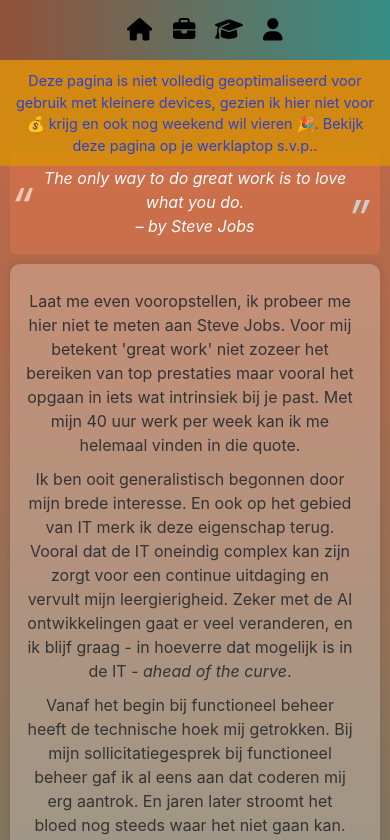
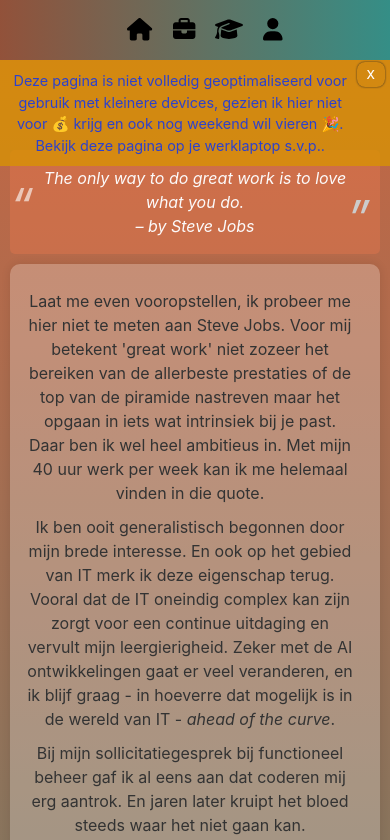
Before and after one commit to tomnovistudentgithub/sollicitatieReact, a React (Vite) app: page /motivatie in a window 390 px wide. Shown: the top 840 px of the page. Built offline with nearby package versions, Linux system fonts and the light colour scheme.

Commit message:
final commit

```diff
--- a/src/App.tsx
+++ b/src/App.tsx
@@ -10,16 +10,19 @@ import Footer from "./component/Footer";
 import About from "./pages/About";
 import Opleiding from "./pages/Opleiding";
 import Motivatie from "./pages/Motivatie";
-
+import WarningContext from "./context/WarningContext";
 function App() {
     const [name, setName] = useState(loadState('name', ''));
-
+    const [showWarning, setShowWarning] = useState(true);
     useEffect(() => {
         saveState('name', name);
     }, [name]);
 
     return (
+
         <Router>
+            <WarningContext.Provider value={{ showWarning, setShowWarning }}>
+                <>
             <NavBar />
             <Routes>
                 <Route path="/" element={<Homepage name={name} setName={setName} />} />
@@ -28,13 +31,13 @@ function App() {
                 <Route path="/opleidingen" element={<Opleiding />} />
                 <Route path="/motivatie" element={<Motivatie />} />
                 <Route path="/about" element={<About />} />
+                <Route path={"*"} element={<h1>Sorry deze pagina bestaat niet</h1>} />
 
 
-
-
-                <Route path={"*"} element={<h1>Sorry deze pagina bestaat niet</h1>} />
             </Routes>
             <Footer />
+</>
+            </WarningContext.Provider>
         </Router>
     );
 }
--- a/src/component/NavBar.jsx
+++ b/src/component/NavBar.jsx
@@ -1,11 +1,29 @@
-import {Link} from "react-router-dom";
+import {Link, useLocation} from "react-router-dom";
 import { FontAwesomeIcon } from '@fortawesome/react-fontawesome';
 import {faBriefcase, faGraduationCap, faEnvelope, faHome, faUser} from '@fortawesome/free-solid-svg-icons';
 import './navbar.css';
 import {NavLink} from "react-router-dom";
 import WarningMessage from "./WarningMessage.jsx";
+import { useNavigate } from 'react-router-dom';
+import {useContext, useEffect, useState} from "react";
+import WarningContext from "../context/WarningContext.js";
+
 
 function NavBar() {
+  const location = useLocation();
+  const { showWarning, setShowWarning } = useContext(WarningContext);
+
+  useEffect(() => {
+    const handlePopState = () => {
+    };
+
+    window.addEventListener('popstate', handlePopState);
+
+    return () => {
+      window.removeEventListener('popstate', handlePopState);
+    };
+  }, [location]);
+
   return (
       <div className="navbar-outer-container" id="navbarId">
         <nav className="navbar-inner-container">
@@ -32,7 +50,7 @@ function NavBar() {
             </li>
           </ul>
         </nav>
-        <WarningMessage />
+        {showWarning && <WarningMessage closeWarning={() => setShowWarning(false)} />}
       </div>
 
   );
--- a/src/component/WarningMessage.jsx
+++ b/src/component/WarningMessage.jsx
@@ -1,10 +1,14 @@
 import React from 'react';
 import './Warningmessage.css';
 
-const WarningMessage = () => {
+function WarningMessage({ closeWarning }) {
     return (
         <div className="warning-message">
-            <p>Deze pagina is niet volledig geoptimaliseerd voor gebruik met kleinere devices, gezien ik hier niet voor 💰 krijg en ook nog weekend wil vieren 🎉. Bekijk deze pagina op je werklaptop s.v.p.. </p>
+            <button className="close-button" onClick={closeWarning}>X</button>
+            <div className="warning-message-content">
+            <p>Deze pagina is niet volledig geoptimaliseerd voor gebruik met kleinere devices, gezien ik hier niet voor
+                💰 krijg en ook nog weekend wil vieren 🎉. Bekijk deze pagina op je werklaptop s.v.p.. </p>
+            </div>
         </div>
     );
 };
--- a/src/component/Warningmessage.css
+++ b/src/component/Warningmessage.css
@@ -15,5 +15,24 @@
 @media (max-width: 1000px) {
     .warning-message {
         display: block;
+
+    }
+
+    .warning-message-content {
+        width: 92%;
+    }
+
+    .close-button {
+        position: absolute;
+        top: 2px;
+        right: 5px;
+        background: none;
+        border: none;
+        font-size: 12px;
+        color: white;
+        cursor: pointer;
+        box-shadow: #242424 0px 0px 2px;
+        padding: 5px 10px;
+
     }
 }
--- /dev/null
+++ b/src/context/WarningContext.js
@@ -0,0 +1,5 @@
+import { createContext } from 'react';
+
+const WarningContext = createContext();
+
+export default WarningContext;
--- a/src/pages/Motivatie.jsx
+++ b/src/pages/Motivatie.jsx
@@ -1,13 +1,26 @@
-import React, {useState} from 'react';
+import React, {useContext, useEffect, useState} from 'react';
 import './motivatie.css';
 import inviteGif from '../assets/i74.gif';
 import rejectGif from '../assets/angrycat.gif';
+import WarningContext from "../context/WarningContext.js";
 
 function Motivatie() {
         const [showModal, setShowModal] = useState(false);
         const [modalContent, setModalContent] = useState('');
+        const { showWarning, setShowWarning } = useContext(WarningContext);
+
+
     const [rejectButtonText, setRejectButtonText] = useState('Kandidaat afwijzen');
     const [inviteButtonText, setInviteButtonText] = useState('Uitnodigen op gesprek');
+
+    useEffect(() => {
+        if (showModal) {
+            setShowWarning(false);
+        } else {
+            setShowWarning(true);
+        }
+    }, [showModal]);
+
     const handleInviteClick = () => {
         setModalContent(<><p>Beste collega, top dat je me op gesprek wilt laten komen. <br></br>Bespreek het nog even ondeling met jullie team, maar ik kom graag op gesprek! <br></br> Groet, Tom </p><img src={inviteGif} alt="Invite GIF" /></>); // Add the img tag here
         setShowModal(true);
@@ -46,20 +59,18 @@ function Motivatie() {
 
                 <div className="motivatie-content-container">
                     <p>Laat me even vooropstellen, ik probeer me hier niet te meten aan Steve Jobs. Voor mij betekent
-                        'great work' niet zozeer het bereiken van top prestaties maar vooral het opgaan in iets wat
-                        intrinsiek bij je past. Met mijn 40 uur werk per week kan ik me helemaal vinden in die
+                        'great work' niet zozeer het bereiken van de allerbeste prestaties of de top van de piramide nastreven maar het opgaan in iets wat
+                        intrinsiek bij je past. Daar ben ik wel heel ambitieus in. Met mijn 40 uur werk per week kan ik me helemaal vinden in die
                         quote. </p>
 
                     <p>Ik ben ooit generalistisch begonnen door mijn brede interesse. En ook op het gebied van IT merk
                         ik deze eigenschap terug. Vooral dat de IT oneindig complex kan zijn zorgt voor een
                         continue uitdaging en vervult mijn leergierigheid. Zeker met de AI ontwikkelingen gaat er veel
-                        veranderen, en ik blijf graag - in hoeverre dat mogelijk is in de IT - <i>ahead of the curve</i>.
+                        veranderen, en ik blijf graag - in hoeverre dat mogelijk is in de wereld van IT - <i>ahead of the curve</i>.
                     </p>
 
-                    <p>Vanaf het begin bij functioneel beheer heeft de technische hoek mij getrokken. Bij mijn
-                        sollicitatiegesprek bij functioneel beheer gaf ik al eens aan dat coderen mij erg
-                        aantrok. En jaren later stroomt het bloed nog steeds waar het niet gaan kan. Of ja: uiteindelijk
-                        stroomt het toch die kant op.</p>
+                    <p>Bij mijn sollicitatiegesprek bij functioneel beheer gaf ik al eens aan dat coderen mij erg
+                        aantrok. En jaren later kruipt het bloed steeds waar het niet gaan kan.  </p>
 
                     <p>Ik heb bij IM de kans gekregen om een opleiding te starten tot full stack developer en mijn
                         werkplezier is enorm toegenomen sinds ik dit steeds meer in mijn werk toepas. Samen met Caroline
@@ -67,15 +78,18 @@ function Motivatie() {
                         frontend project werken voor de studie. En natuurlijk met collegas om tafel zitten om ideeën uit
                         te werken. </p>
 
+                    <p>En dan volgt dan ook een moeilijke keuze, ben ik bereid een top team te verlaten om sneller die stap te kunnen maken. De invulling van dat antwoord is me nu duidelijk. Wat hierbij enorm helpt is dat ik onderdeel zou blijven van IM. Ik ga mijn best doen om  jullie te overtuigen mij die kans te bieden. </p>
+
                     <p>Ik ben de IT dus alles behalve beu, maar wil er wel een nieuwe invulling aan geven. Ik zie in de
                         toekomst een rol voor me als DevOps. Een technish expert die ook direct met een gebruiker en
                         collega kan schakelen over nieuwe functionaliteit. Die samenwerkt aan het verbeteren van de
                         producten. Ik ben dus geen eenpitter.</p>
 
-                    <p>Qua specifieke ervaring zal ik het afleggen tegen een ervaren mendix consultant. Maar het
+                    <p>Qua specifieke Mendix ervaring zal ik het afleggen tegen een ervaren mendix consultant. Maar het
                         voordeel dat ik meebreng is dat ik de uni al goed ken en dat ik ondanks mijn senior ervaring in
                         de IT het enthousiasme van een beginner meebreng. Ook denk ik een waardevolle bijdrage te kunnen
                         leveren aan het opzetten van het team.</p>
+
                     <p>Laat me maar weten of je wilt dat ik op gesprek kom! </p>
                     <div className="button-container">
                         <button className="invite-button" onClick={handleInviteClick} onMouseOver={handleInviteHover}
--- a/src/pages/motivatie.css
+++ b/src/pages/motivatie.css
@@ -217,6 +217,33 @@
         margin: 5px 0;
     }
 
+    .modal {
+        display: flex;
+        flex-direction: column;
+        background-color: rgba(0, 0, 0, 0.5);
+        justify-content: center;
+        align-items: center;
+        align-content: center;
+        width: 400px;
+    }
+    .modal-content {
+        flex-basis: 400px;
+        width: 400px;
+        text-align: center;
+
+
+    }
+
+    .modal button {
+        background: deeppink;
+        color: white;
+
+    }
+
+    .modal button:hover {
+        background: darkred;
+    }
+
 
 
 }
```
